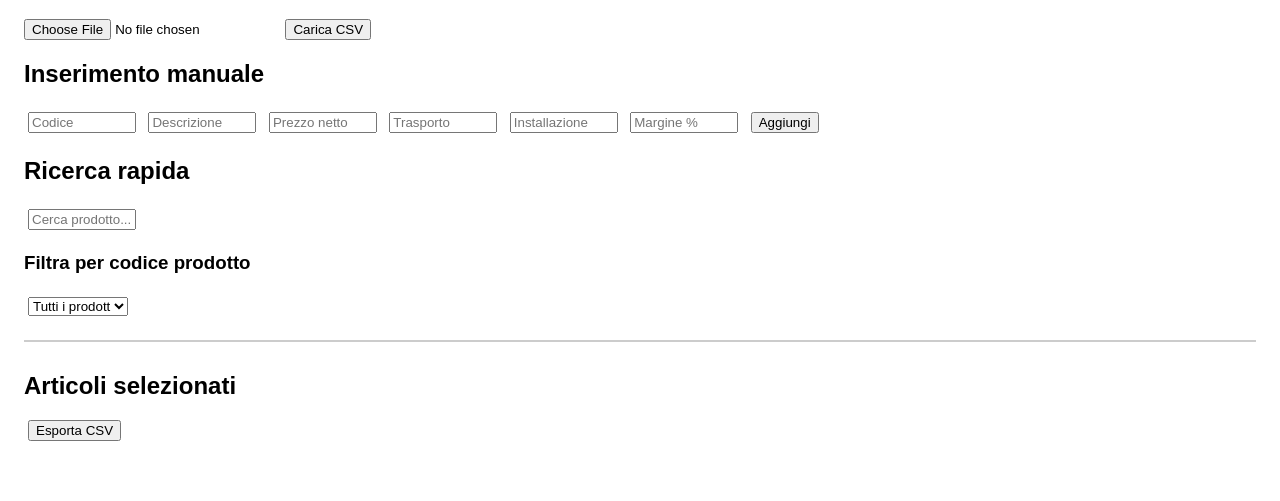
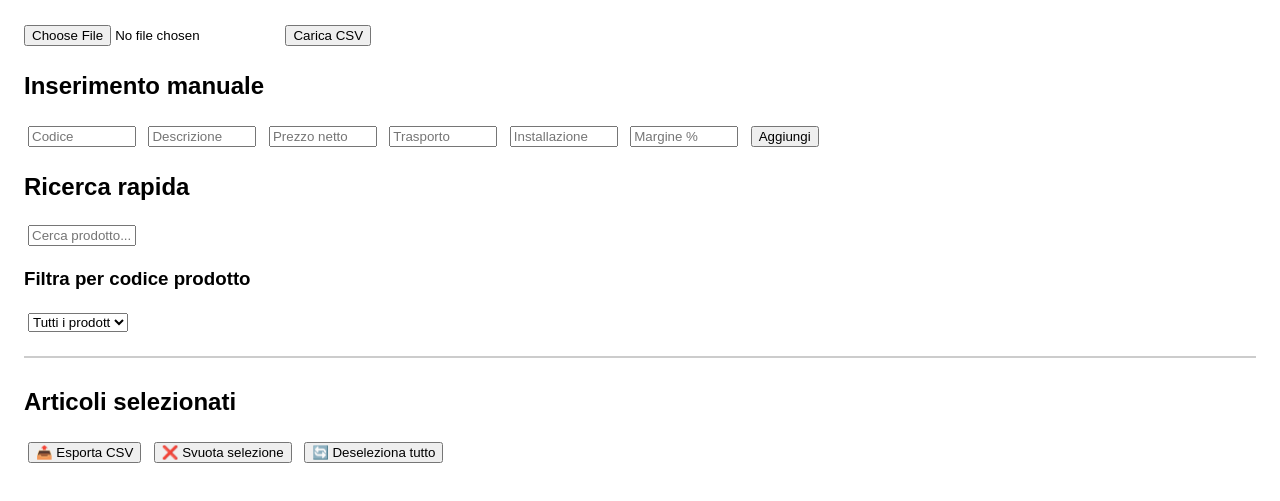
Before and after one commit to pezzaliapp/NETTIXpress, a plain HTML site: page index.html in a window 1280 px wide. Shown: the part 85-586 px from the top of the page. Drawn offline with Linux system fonts and the light colour scheme.

Commit message:
Update index.html

```diff
--- a/index.html
+++ b/index.html
@@ -13,12 +13,10 @@
       padding: 1em;
       background: #fff;
     }
-
     input[type='number'], input[type='text'], select {
       width: 100px;
       margin: 4px;
     }
-
     .card {
       border: 1px solid #ccc;
       border-radius: 8px;
@@ -27,25 +25,21 @@
       background: #fdfdfd;
       box-shadow: 0 2px 4px rgba(0, 0, 0, 0.1);
     }
-
     .card p {
       margin: 4px 0;
     }
-
     #riepilogo {
       border-top: 2px solid #ccc;
       margin-top: 20px;
       padding-top: 10px;
     }
-
     button {
-      margin-left: 4px;
+      margin: 6px 4px;
     }
   </style>
 </head>
 <body>
   <h1>NETTIXpress</h1>
-
   <input type="file" id="csvFile" accept=".csv">
   <button onclick="parseCSV()">Carica CSV</button>
 
@@ -73,7 +67,10 @@
   <div id="riepilogo">
     <h2>Articoli selezionati</h2>
     <ul id="listaSelezionati"></ul>
-    <button onclick="esportaSelezionati()">Esporta CSV</button>
+    <p id="totaliSelezionati"></p>
+    <button onclick="esportaSelezionati()">📤 Esporta CSV</button>
+    <button onclick="svuotaSelezione()">❌ Svuota selezione</button>
+    <button onclick="deselezionaTutti()">🔄 Deseleziona tutto</button>
   </div>
 
   <script src="app.js"></script>
```
